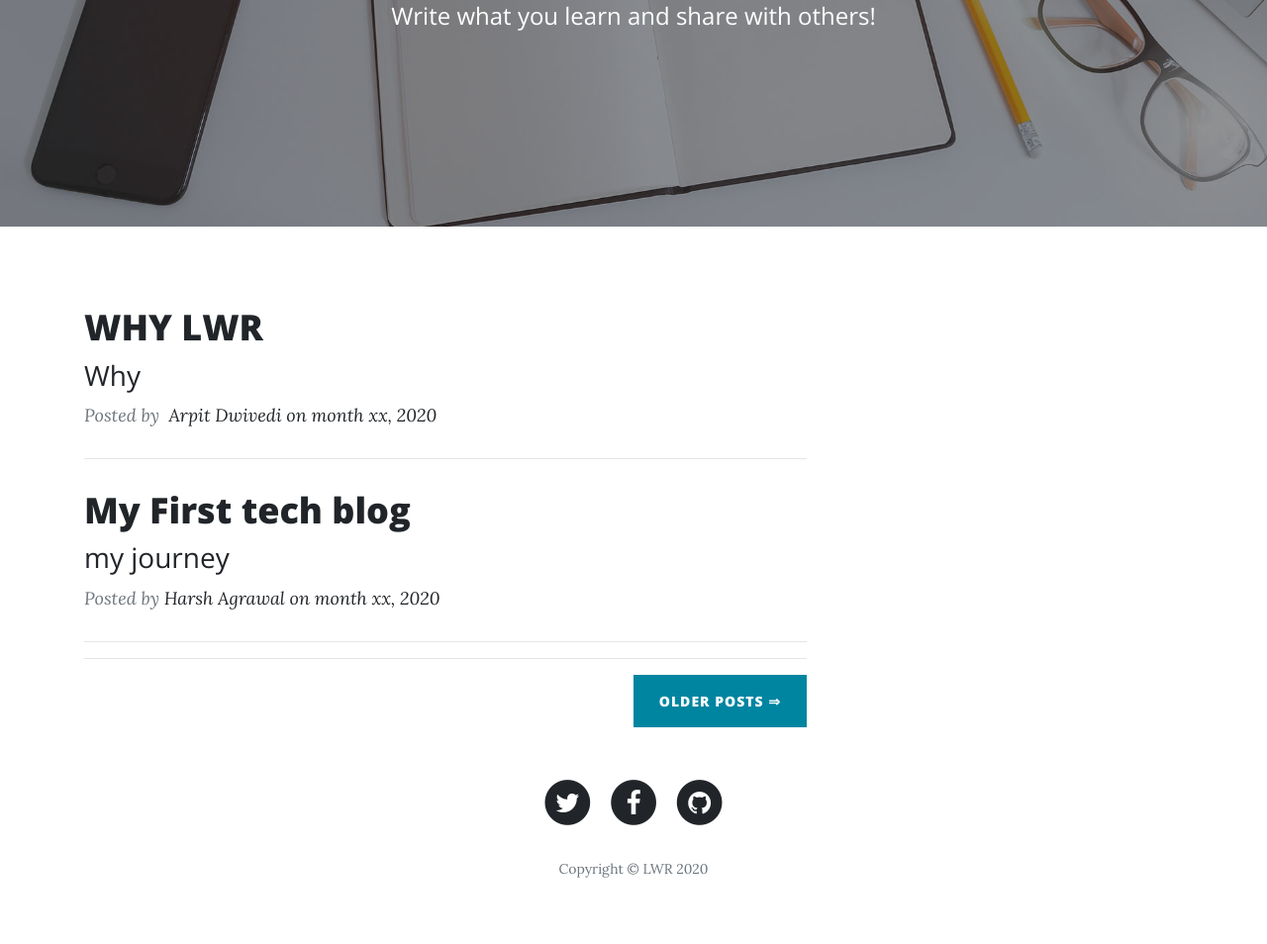
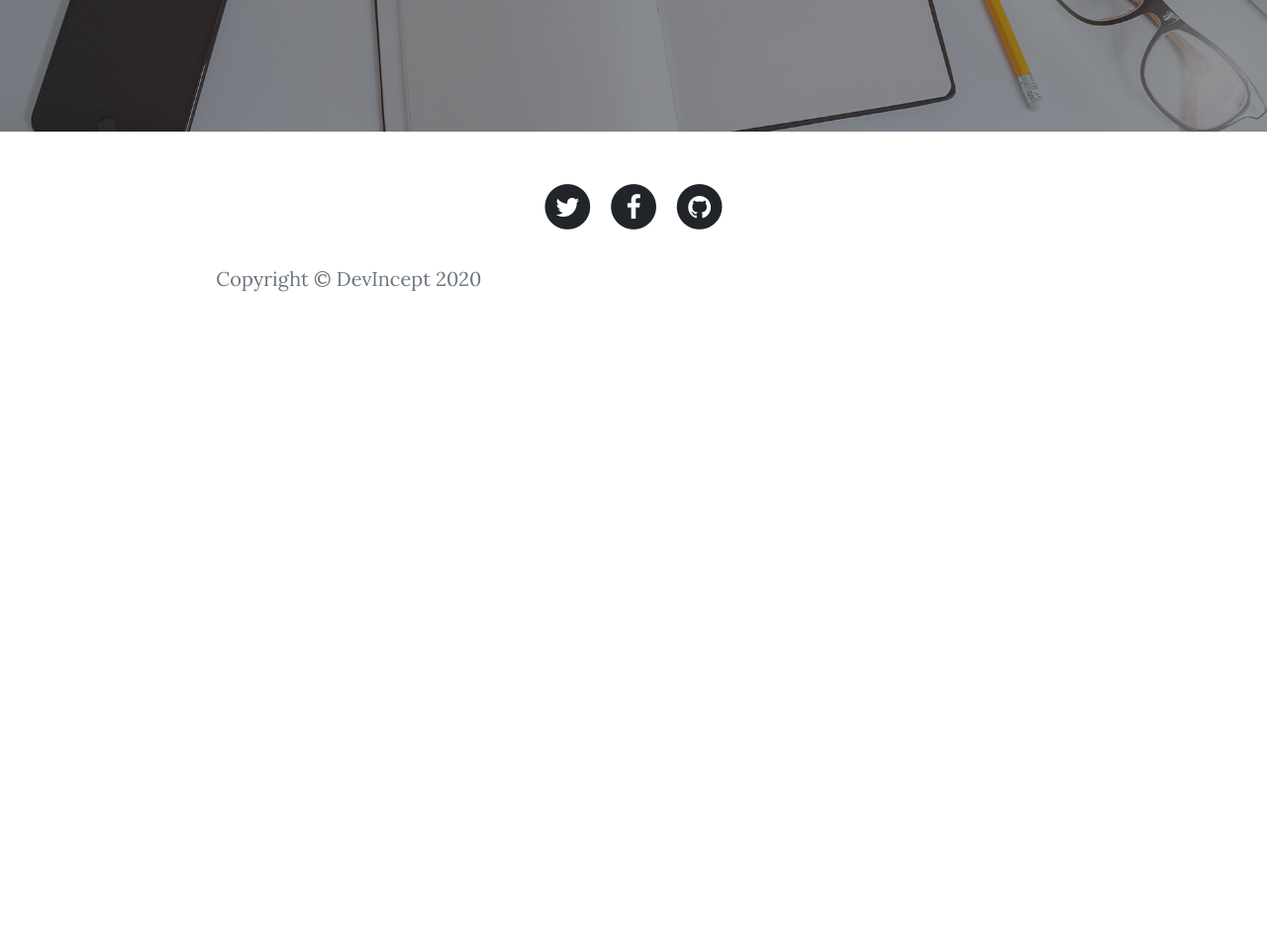
Before and after one commit to arpit-dwivedi/Learn-Write-Repeat.github.io, a plain HTML site: page index.html in a window 1280 px wide. Shown: the part 399-1353 px from the top of the page at 99% size. After the commit the page ends 800 px from the top, so only its background shows below. Drawn offline with nearby package versions, Linux system fonts and the light colour scheme.

Commit message:
Update index.html

```diff
--- a/index.html
+++ b/index.html
@@ -32,45 +32,19 @@
             <div class="row">
                 <div class="col-md-10 col-lg-8 mx-auto">
                     <div class="site-heading">
-                        <h1>Learn-Write Repeat</h1><span class="subheading">&nbsp;Write what you learn and share with others!&nbsp;</span></div>
+                        <h1>DevIncept.Codest</h1><span class="subheading">&nbsp;Coming Soon&nbsp;</span></div>
                 </div>
             </div>
         </div>
     </header>
-    <div class="container">
-        <div class="row">
-            <div class="col-md-10 col-lg-8">
-                <div class="post-preview">
-                    <a href="#">
-                        <h2 class="post-title">WHY LWR</h2>
-                        <h3 class="post-subtitle">Why</h3>
-                    </a>
-                    <p class="post-meta">Posted by&nbsp;<a href="#">&nbsp;Arpit Dwivedi on month xx, 2020</a></p>
-                </div>
-                <hr>
-                <div class="post-preview">
-                    <a href="#">
-                        <h2 class="post-title"> My First tech blog</h2>
-                        <h3 class="post-subtitle">my journey</h3>
-                    </a>
-                    <p class="post-meta">Posted by&nbsp;<a href="#">Harsh Agrawal on month xx, 2020</a></p>
-                </div>
-                <hr>
-                <hr>
-                <div class="clearfix"><button class="btn btn-primary float-right" type="button">Older Posts&nbsp;⇒</button></div>
-            </div>
-        </div>
-    </div>
-    <footer>
-        <div class="container">
-            <div class="row">
+                <div class="row">
                 <div class="col-md-10 col-lg-8 mx-auto">
                     <ul class="list-inline text-center">
                         <li class="list-inline-item"><span class="fa-stack fa-lg"><i class="fa fa-circle fa-stack-2x"></i><i class="fa fa-twitter fa-stack-1x fa-inverse"></i></span></li>
                         <li class="list-inline-item"><span class="fa-stack fa-lg"><i class="fa fa-circle fa-stack-2x"></i><i class="fa fa-facebook fa-stack-1x fa-inverse"></i></span></li>
                         <li class="list-inline-item"><span class="fa-stack fa-lg"><i class="fa fa-circle fa-stack-2x"></i><i class="fa fa-github fa-stack-1x fa-inverse"></i></span></li>
                     </ul>
-                    <p class="text-muted copyright">Copyright&nbsp;©&nbsp;LWR 2020</p>
+                    <p class="text-muted copyright">Copyright&nbsp;©&nbsp;DevIncept 2020</p>
                 </div>
             </div>
         </div>
```
